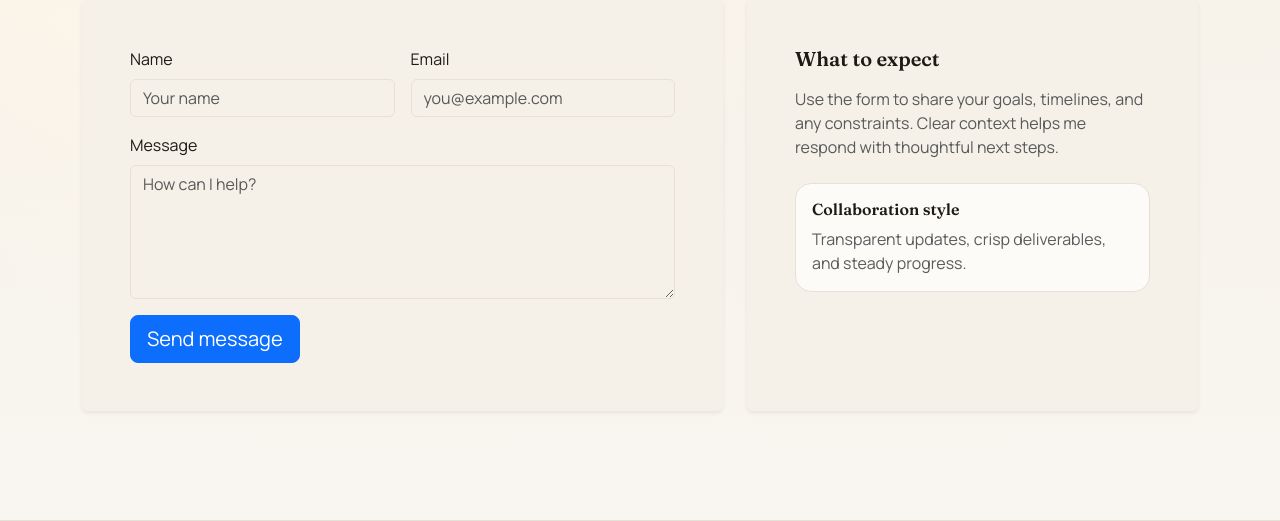
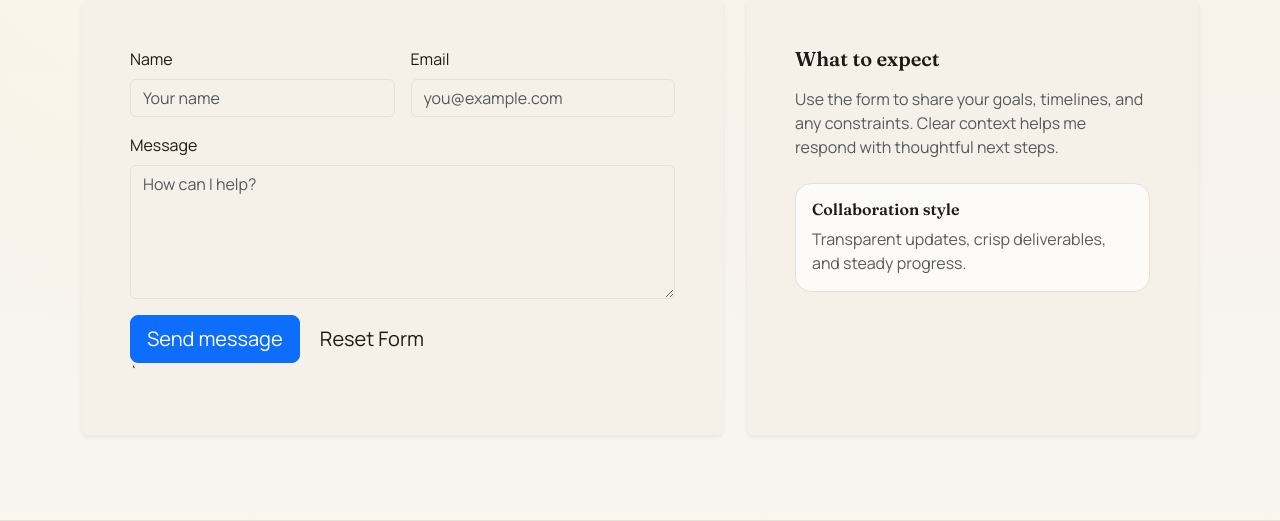
Before and after one commit to BrantRobinson/Portfolio, a Django app: page /contact/ in a window 1280 px wide. Shown: the part 207-728 px from the top of the page. Run offline with Django 5.2, Linux system fonts and the light colour scheme.

Commit message:
Added email capability to contact form

```diff
--- /dev/null
+++ b/pages/forms.py
@@ -0,0 +1,26 @@
+from django import forms
+
+class ContactForm(forms.Form):
+    name = forms.CharField(
+        max_length=50,
+        label="Name",
+        widget=forms.TextInput(attrs={
+            "class": "form-control",
+            "placeholder": "Your name",
+        }),
+    )
+    email = forms.EmailField(
+        label="Email",
+        widget=forms.EmailInput(attrs={
+            "class": "form-control",
+            "placeholder": "you@example.com",
+        }),
+    )
+    message = forms.CharField(
+        label="Message",
+        widget=forms.Textarea(attrs={
+            "class": "form-control",
+            "rows": 5,
+            "placeholder": "How can I help?",
+        }),
+    )
--- a/pages/templates/pages/contact.html
+++ b/pages/templates/pages/contact.html
@@ -16,7 +16,85 @@
       <div class="col-lg-7">
         <div class="card border-0 shadow-sm">
           <div class="card-body p-4 p-lg-5">
-            <form action="#" method="get">
+            <!-- <form method="post">
+              {% csrf_token %}
+              {{ form.as_p }}
+              <button class="btn btn-primary btn-lg" type="submit">Send message</button>
+              <button class="btn btn-lg" type="reset">Reset Form</button>
+            </form> -->
+
+            <form method="post" novalidate>
+              {% csrf_token %}
+
+              {% if success %}
+                <div class="alert alert-success" role="alert">
+                  Your email was sent successfully. I'll get back to you soon.
+                </div>
+              {% endif %}
+
+              {% if error_message %}
+                <div class="alert alert-danger" role="alert">
+                  {{ error_message }}
+                </div>
+              {% endif %}
+
+              {% if form.non_field_errors %}
+                <div class="alert alert-danger">
+                  {{ form.non_field_errors }}
+                </div>
+              {% endif %}
+
+              <div class="row g-3">
+                <div class="col-md-6">
+                  <label class="form-label" for="{{ form.name.id_for_label }}">
+                    {{ form.name.label }}
+                  </label>
+                  {{ form.name }}
+                  {% if form.name.errors %}
+                    <div class="invalid-feedback d-block">
+                      {{ form.name.errors|striptags }}
+                    </div>
+                  {% endif %}
+                </div>
+
+                <div class="col-md-6">
+                  <label class="form-label" for="{{ form.email.id_for_label }}">
+                    {{ form.email.label }}
+                  </label>
+                  {{ form.email }}
+                  {% if form.email.errors %}
+                    <div class="invalid-feedback d-block">
+                      {{ form.email.errors|striptags }}
+                    </div>
+                  {% endif %}
+                </div>
+
+                <div class="col-12">
+                  <label class="form-label" for="{{ form.message.id_for_label }}">
+                    {{ form.message.label }}
+                  </label>
+                  {{ form.message }}
+                  {% if form.message.errors %}
+                    <div class="invalid-feedback d-block">
+                      {{ form.message.errors|striptags }}
+                    </div>
+                  {% endif %}
+                </div>
+
+                <div class="col-12">
+                  <button class="btn btn-primary btn-lg" type="submit">
+                    Send message
+                  </button>
+                  <button class="btn btn-lg" type="reset">
+                    Reset Form
+                  </button>
+                </div>
+              </div>
+            </form>
+
+  `
+            <!-- remove hard coded form and replace with django generated form above -->
+            <!-- <form action="#" method="get">
               <div class="row g-3">
                 <div class="col-md-6">
                   <label class="form-label" for="contactName">Name</label>
@@ -34,7 +112,7 @@
                   <button class="btn btn-primary btn-lg" type="submit">Send message</button>
                 </div>
               </div>
-            </form>
+            </form> -->
           </div>
         </div>
       </div>
--- a/pages/views.py
+++ b/pages/views.py
@@ -1,4 +1,8 @@
 from django.shortcuts import render
+from .forms import ContactForm
+from django.core.mail import send_mail
+from django.conf import settings
+
 
 def home(request):
     return render(request, 'pages/home.html')
@@ -13,4 +17,39 @@ def experience(request):
 
 
 def contact(request):
-    return render(request, 'pages/contact.html')
+    success = False
+    error_message = None
+    if request.method == "POST": # means the the form was not empty and user submitted
+        form = ContactForm(request.POST)
+        #collect info from the form
+        if form.is_valid():
+            name = form.cleaned_data['name']
+            email = form.cleaned_data['email']
+            message = form.cleaned_data['message']
+            #build email content
+            message_body = (
+                f'You received a new contact email from your portfolio app,\n\nFrom:  {name}\nEmail: {email}\nMessage: {message}'
+            )
+            try:
+                send_mail(
+                    subject="New Portfolio Form Submission",
+                    message=message_body,
+                    from_email=settings.DEFAULT_FROM_EMAIL,
+                    recipient_list=[settings.DEFAULT_FROM_EMAIL],
+                    fail_silently=False,
+                )
+                success = True
+                form = ContactForm()
+            except Exception as exc:
+                error_message = (
+                    "Sorry, the email could not be sent right now. Please try again in a moment."
+                )
+                form.add_error(None, str(exc))
+    else:
+        form = ContactForm()
+
+    return render(request, "pages/contact.html", {
+        "form": form,
+        "success": success,
+        "error_message": error_message,
+    })
```
Also changed, not shown: config/settings.py (+19 -0 lines).
